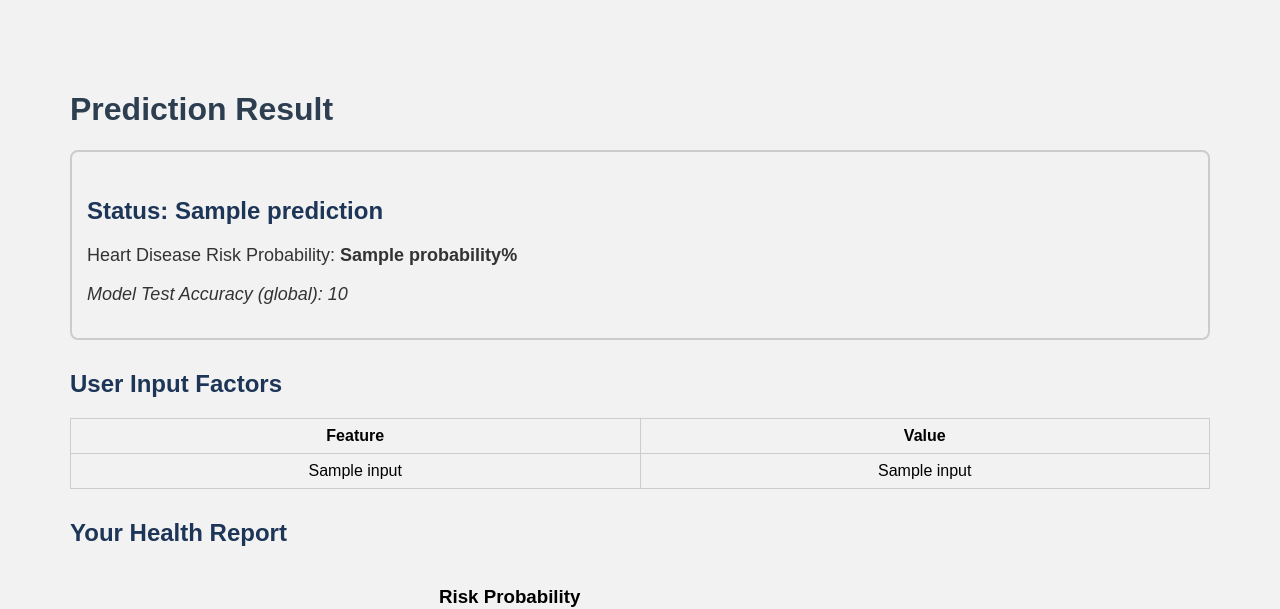
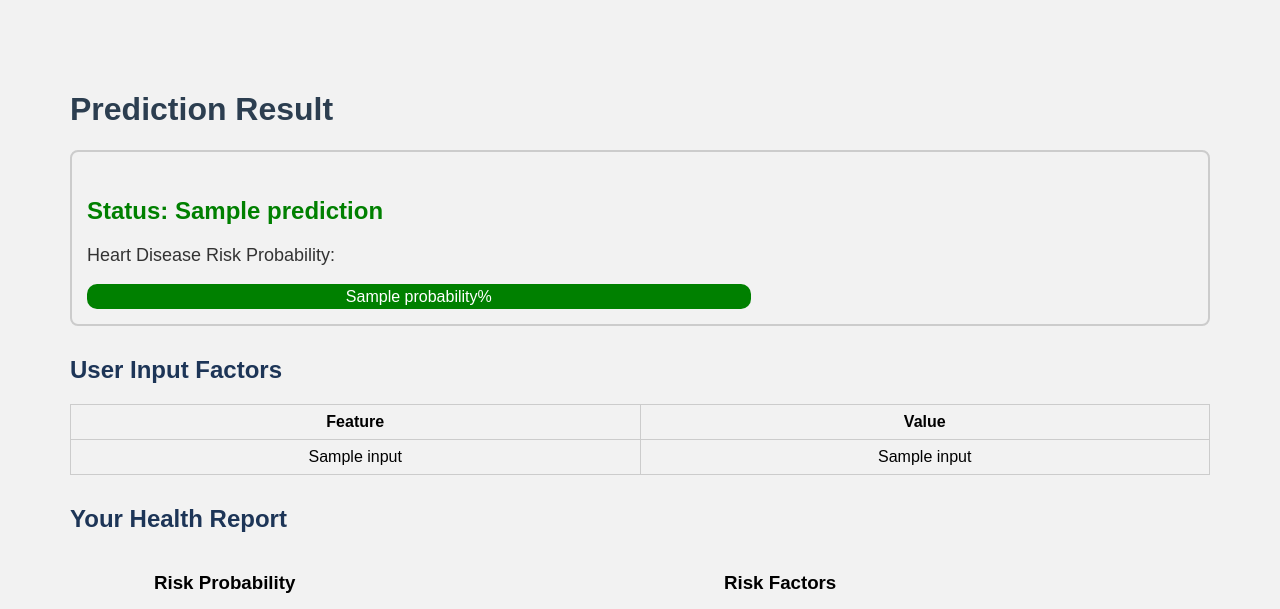
Before and after one commit to CartoonSketch/HDP-Project, a Flask app: template templates/result.html in a window 1280 px wide. Shown: the top 609 px of the page. Run offline with Flask 3, Linux system fonts and the light colour scheme; the template is opened without the code that fills it: most values are stand-ins (such as "Sample title", 1, 10 or a date in 2020).

Commit message:
Update result.html

```diff
--- a/templates/result.html
+++ b/templates/result.html
@@ -13,15 +13,18 @@
             border-radius: 8px;
             margin-bottom: 20px;
         }
-        .charts {
-            display: flex;
-            justify-content: space-around;
-            margin: 20px 0;
+        .progress-container {
+            background: #eee;
+            border-radius: 10px;
+            overflow: hidden;
+            width: 60%;
+            margin-top: 10px;
         }
-        .chart-box img {
-            max-width: 100%;
-            border: 1px solid #ddd;
-            border-radius: 8px;
+        .progress-bar {
+            height: 25px;
+            color: white;
+            text-align: center;
+            line-height: 25px;
         }
         .inputs-table {
             border-collapse: collapse;
@@ -51,11 +77,15 @@
     <h1>Prediction Result</h1>
 
     <div class="result-box">
-        <h2>Status: {{ prediction }}</h2>
-        <p>Heart Disease Risk Probability: <b>{{ probability }}%</b></p>
-        {% if model_accuracy %}
-        <p><i>Model Test Accuracy (global): {{ model_accuracy|round(2) }}</i></p>
-        {% endif %}
+        <h2 style="color: {% if prediction == 'High Risk' %}red{% else %}green{% endif %};">
+            Status: {{ prediction }}
+        </h2>
+        <p>Heart Disease Risk Probability:</p>
+        <div class="progress-container">
+            <div class="progress-bar" style="width: {{ probability }}%; background: {% if prediction == 'High Risk' %}red{% else %}green{% endif %};">
+                {{ probability }}%
+            </div>
+        </div>
     </div>
 
     <h2>User Input Factors</h2>
@@ -78,31 +108,43 @@
             <h3>Risk Probability</h3>
             <img src="{{ url_for('static', filename='images/user/pie_chart.png') }}" alt="Pie Chart">
         </div>
-        {% if bar_chart %}
         <div class="chart-box">
             <h3>Risk Factors</h3>
             <img src="{{ url_for('static', filename='images/user/bar_chart.png') }}" alt="Bar Chart">
         </div>
-        {% endif %}
     </div>
 
     {% if feedback %}
     <h2>Personalized Health Suggestions</h2>
     {% for msg in feedback %}
-        <div class="feedback">{{ msg }}</div>
+        <div class="feedback">✅ {{ msg }}</div>
     {% endfor %}
     {% endif %}
 
     <h2>Model Analysis (Global Results)</h2>
-    <div class="links">
-        <a href="{{ url_for('static', filename='images/analysis/confusion_matrix.png') }}" target="_blank">Confusion Matrix</a>
-        <a href="{{ url_for('static', filename='images/analysis/roc_curve.png') }}" target="_blank">ROC Curve</a>
-        <a href="{{ url_for('static', filename='images/analysis/pca_plot.png') }}" target="_blank">PCA Scatter Plot</a>
-
-        <!-- Instead of single density_plot.png, we could loop through each feature’s density plot -->
-        <a href="{{ url_for('static', filename='images/analysis/') }}" target="_blank">Density Plots (per feature)</a>
+    <div class="analysis-charts">
+        <div>
+            <img src="{{ url_for('static', filename='images/confusion_matrix.png') }}" alt="Confusion Matrix">
+            <p><a href="{{ url_for('static', filename='images/confusion_matrix.png') }}" target="_blank">View Full Size</a></p>
+        </div>
+        <div>
+            <img src="{{ url_for('static', filename='images/roc_curve.png') }}" alt="ROC Curve">
+            <p><a href="{{ url_for('static', filename='images/roc_curve.png') }}" target="_blank">View Full Size</a></p>
+        </div>
+        <div>
+            <img src="{{ url_for('static', filename='images/pca_scatter.png') }}" alt="PCA Scatter">
+            <p><a href="{{ url_for('static', filename='images/pca_scatter.png') }}" target="_blank">View Full Size</a></p>
+        </div>
+        <div>
+            <img src="{{ url_for('static', filename='images/feature_importance.png') }}" alt="Feature Importance">
+            <p><a href="{{ url_for('static', filename='images/feature_importance.png') }}" target="_blank">View Full Size</a></p>
+        </div>
+        <div>
+            <img src="{{ url_for('static', filename='images/density_plot.png') }}" alt="Density Plots">
+            <p><a href="{{ url_for('static', filename='images/density_plot.png') }}" target="_blank">View Full Size</a></p>
+        </div>
     </div>
 
     <p><a href="{{ url_for('index') }}">🔙 Go Back to Home</a></p>
 </body>
-</html>
+    </html>
```
Also changed, not shown: other parts of templates/result.html (+26 -3 lines).
